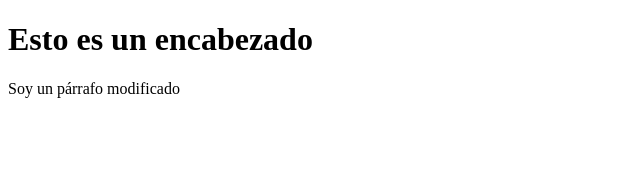
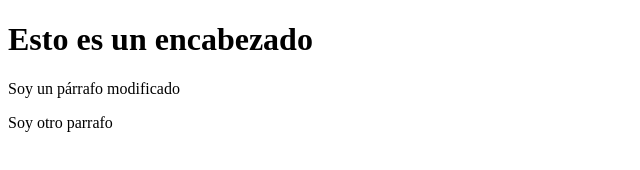
Before and after one commit to ProfesorUniversae/open, a plain HTML site: page primeraweb.html in a window 1280 px wide. Shown: the whole page, without its empty margins (0-640 px from the left). Drawn offline with Linux system fonts and the light colour scheme.

Commit message:
Cambiado primeraweb

```diff
--- a/primeraweb.html
+++ b/primeraweb.html
@@ -7,5 +7,7 @@
 <body>
     <h1>Esto es un encabezado</h1>
     <p>Soy un párrafo modificado</p>
+    <p>Soy otro parrafo</p>
+
 </body>
 </html>
```
